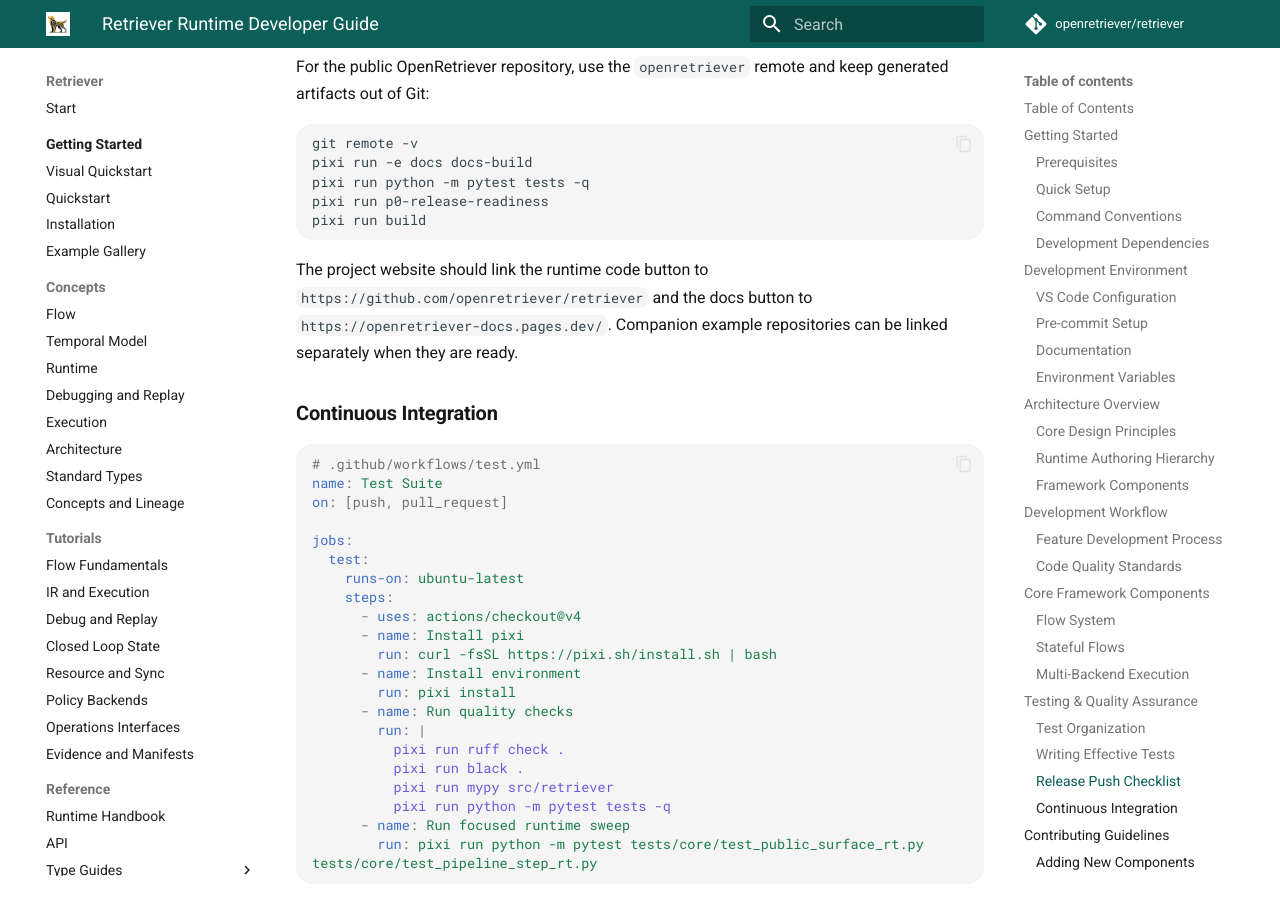
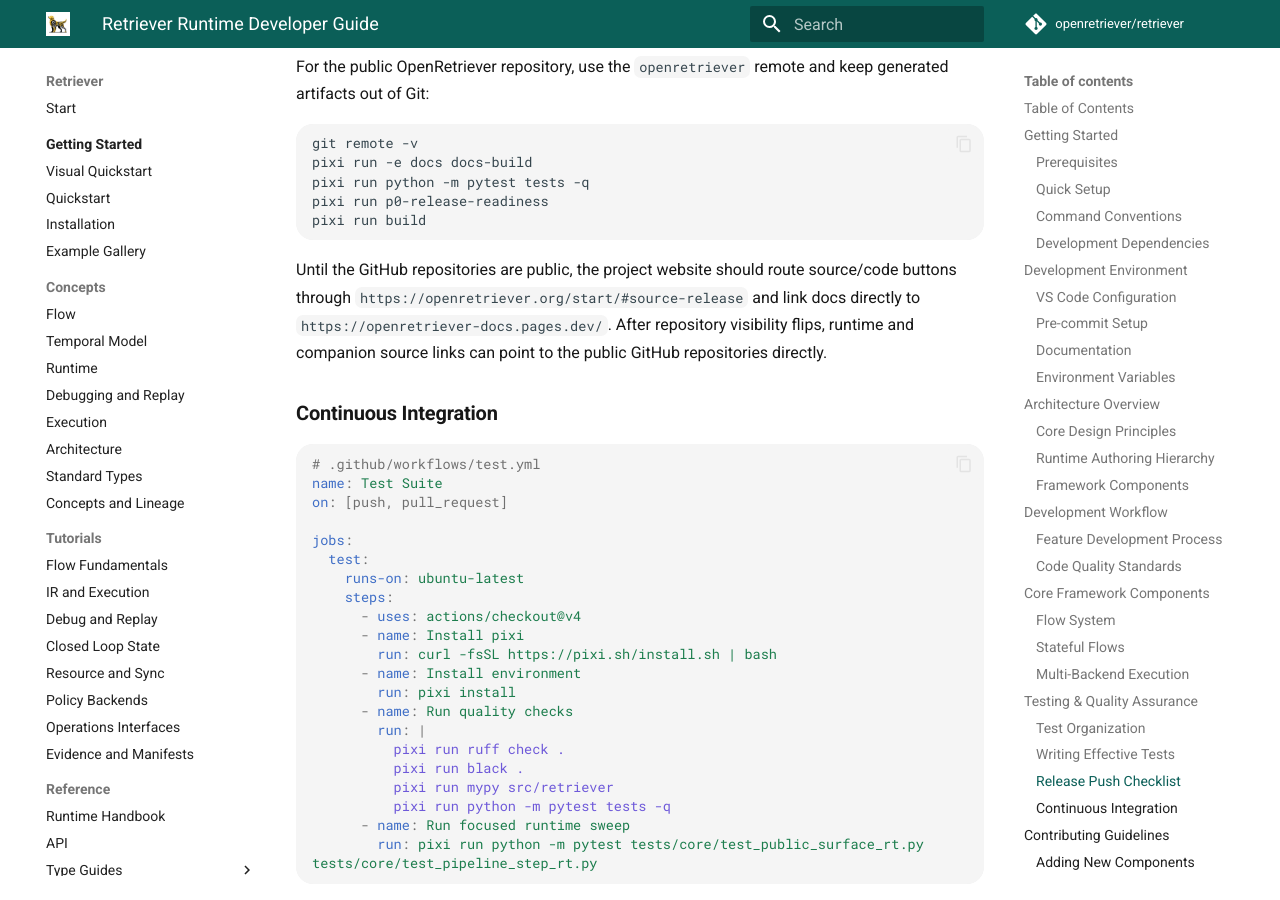
Before and after one commit to openretriever/retriever, an MkDocs documentation site: the page built from docs/guides/development.md, in a window 1280 px wide and 900 px high, scrolled down 8288 px. Built offline with MkDocs 1.6.1 and Material for MkDocs 9.7.7, drawn with Linux system fonts in a browser that asks for light colours; comment, search, counter and statistics services are not loaded.

````diff
--- a/docs/guides/development.md
+++ b/docs/guides/development.md
@@ -382,7 +382,7 @@ pixi run p0-release-readiness
 pixi run build
 ```
 
-The project website should link the runtime code button to `https://github.com/openretriever/retriever` and the docs button to `https://openretriever-docs.pages.dev/`. Companion example repositories can be linked separately when they are ready.
+Until the GitHub repositories are public, the project website should route source/code buttons through `https://openretriever.org/start/#source-release` and link docs directly to `https://openretriever-docs.pages.dev/`. After repository visibility flips, runtime and companion source links can point to the public GitHub repositories directly.
 
 ### Continuous Integration
 
--- a/pyproject.toml
+++ b/pyproject.toml
@@ -147,7 +147,6 @@ module = ["matplotlib.*", "scipy.*", "opencv-python.*", "wandb.*"]
 ignore_missing_imports = true
 
 [tool.pytest.ini_options]
-asyncio_mode = "auto"
 addopts = "-v"
 # Collect every runtime-facing test (test_*_rt.py) across the tree; files
 # without the _rt suffix are not part of the maintained suite.
````
Also changed, not shown: README.md (+7 -5 lines), 1 other file.
